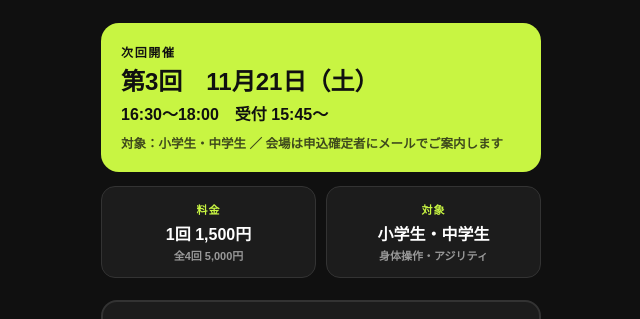
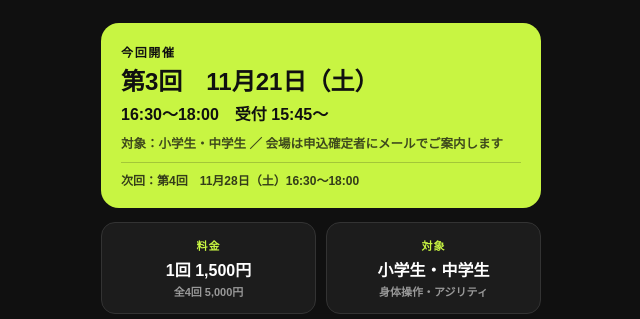
Before and after one commit to syunta6921/pitap-demo, a plain HTML site: page sl/index.html in a window 1280 px wide. Shown: the part 129-448 px from the top of the page, without its empty margins (319-959 px from the left). Drawn offline with Linux system fonts and the light colour scheme.

Commit message:
Add files via upload

```diff
--- a/sl/index.html
+++ b/sl/index.html
@@ -23,6 +23,7 @@
   .next .date { font-size: 24px; font-weight: 900; margin-top: 6px; line-height: 1.3; }
   .next .time { font-size: 16px; font-weight: 900; margin-top: 4px; }
   .next .note { font-size: 12.5px; font-weight: 700; margin-top: 8px; opacity: .75; }
+  .next .following { font-size: 12px; font-weight: 700; margin-top: 10px; padding-top: 8px; border-top: 1px solid rgba(16,16,16,.25); opacity: .8; }
 
   /* 料金・対象 */
   .info { margin-top: 14px; display: flex; gap: 10px; }
@@ -58,10 +59,11 @@
   </header>
 
   <section class="next">
-    <div class="label">次回開催</div>
+    <div class="label">今回開催</div>
     <div class="date">第3回　11月21日（土）</div>
     <div class="time">16:30〜18:00　受付 15:45〜</div>
     <div class="note">対象：小学生・中学生 ／ 会場は申込確定者にメールでご案内します</div>
+    <div class="following">次回：第4回　11月28日（土）16:30〜18:00</div>
   </section>
 
   <div class="info">
```
